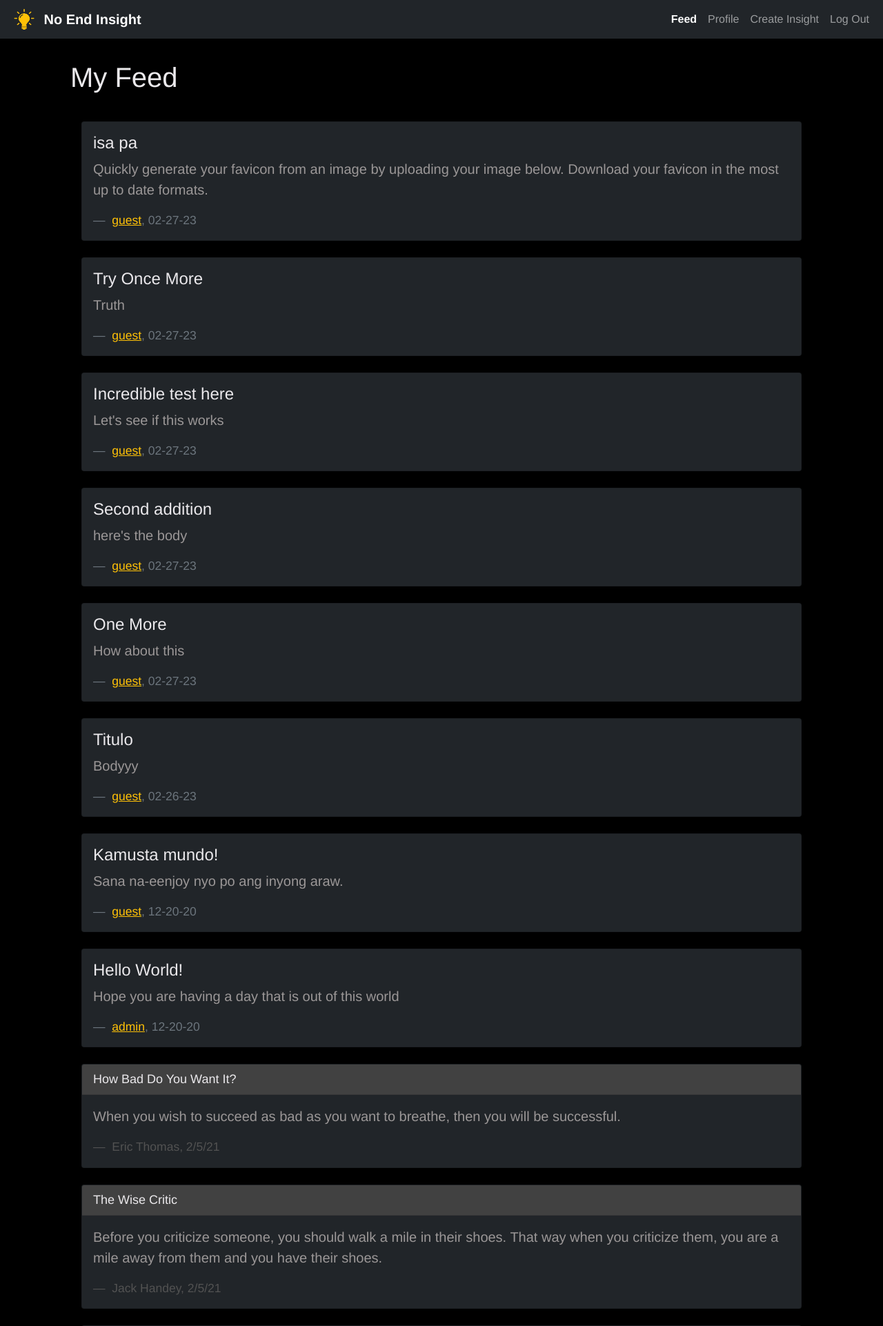
After one commit to brighamandersen/no-end-insight, a Flask app: page /feed in a window 1280 px wide. The commit adds this page. Shown: the top 1922 px of the page at 69% size. Run offline with Flask 2, Linux system fonts and the light colour scheme; data comes from the database, SQL or seed files in the repository; both versions use the stored data as it was after the commit.

Commit message:
First push since switching to legit no end insight ui

```diff
--- a/app.py
+++ b/app.py
@@ -1,11 +1,14 @@
 import os
-from flask import Flask, render_template, request, abort, url_for, redirect
+from flask import Flask, session, flash, render_template, request, abort, url_for, redirect
 from flask_sqlalchemy import SQLAlchemy
 from datetime import datetime
+from dotenv import load_dotenv
 
+load_dotenv()
 
 app = Flask(__name__)
 
+app.secret_key = os.environ.get('SECRET_KEY')
 app.config["SQLALCHEMY_TRACK_MODIFICATIONS"] = False
 app.config['SQLALCHEMY_DATABASE_URI'] = 'sqlite:///' + os.path.join(os.path.abspath(os.path.dirname(__file__)), 'app.db')
 
@@ -30,11 +33,30 @@ class Insight(db.Model):
 
 HARD_CODED_CURR_USER = User.query.get(2)  # guest
 
-
+# Login Page
 @app.route("/")
 def index():
-    all_insights = Insight.query.all()
-    return render_template("index.html", insights=all_insights)
+    return render_template("index.html")
+
+
+# Login Function
+@app.route("/login", methods=['POST'])
+def login():
+    username = request.form['username']
+    password = request.form['password']
+    user = User.query.filter_by(username=username, password=password).first()
+    print(user.username)
+    if user:
+        session['user_id'] = user.id  # store user's ID in the session
+        return redirect(url_for('feed'))
+    else:
+        flash('Invalid username or password', 'error')
+
+
+@app.route("/feed")
+def feed():
+    all_insights = Insight.query.order_by(Insight.date.desc()).all()
+    return render_template("feed.html", insights=all_insights)
 
 
 @app.route("/author")
@@ -50,21 +72,24 @@ def profile(username=None):
         return render_template("profile.html", user=user)
 
 
+# Create Page
 @app.route("/create")
 def create():
     return render_template("create.html")
 
+
+# Share Function
 @app.route("/share", methods=['POST'])
 def share():
-    title = request.form["title"]
-    body = request.form["body"]
+    title = request.form["insight-title"]
+    body = request.form["insight-body"]
     author = HARD_CODED_CURR_USER
     if title and body and author:
         insight = Insight(title=title, body=body, author_id=author.id)
         db.session.add(insight)
         db.session.commit()
     # Go back to home screen
-    return redirect(url_for("index"))
+    return redirect(url_for("feed"))
 
 
 if __name__ == "__main__":
--- a/static/styles.css
+++ b/static/styles.css
@@ -1,14 +1,21 @@
-html {
-  font-family: Arial, Helvetica, Sans-Serif;
+/* Color Scheme */
+:root {
+  --platinum: #ebe9ec;
+  /* Yellow is --bs-warning bootstrap warning color */
 }
 
-#content {
-  padding: 1rem;
+html,
+body {
+  font-family: Helvetica, Arial, sans-serif;
+  background: black;
+  color: var(--platinum);
 }
 
-.author-date {
-  color: gray;
-  padding-left: 10px;
+input,
+textarea {
+  border: none;
+  padding: 1rem;
+  width: 100%;
 }
 
 nav > ul {
@@ -22,3 +29,51 @@ nav > ul {
 nav li {
   padding: 1rem;
 }
+
+a {
+  color: var(--bs-warning);
+}
+
+.navbar-brand {
+  padding: 0;
+  font-weight: bold;
+}
+
+.active {
+  font-weight: bold;
+}
+
+.content {
+  padding: 2rem;
+  min-height: 85vh;
+  padding-bottom: 2.5rem;
+}
+
+/* Partially override 'btn-warning' Bootstrap */
+.btn-warning {
+  letter-spacing: 1px;
+  font-size: large;
+  font-weight: bold;
+  letter-spacing: 2px;
+}
+
+.sub-header,
+.card-text,
+.card-header-tag,
+.name-footer {
+  color: #9b9797;
+}
+
+.card-header {
+  background-color: #414141;
+  color: var(--yellow);
+  font-size: large;
+}
+
+.card-body-tag {
+  color: #525252;
+}
+
+.card-input {
+  background-color: #414141;
+}
--- /dev/null
+++ b/templates/feed.html
@@ -0,0 +1,102 @@
+{% extends "layout.html" %} {% block nav_items %}
+<a class="nav-link active" href="{{ url_for('feed') }}">Feed</a>
+<a class="nav-link" href="{{ url_for('profile') }}">Profile</a>
+<a class="nav-link" href="{{ url_for('create') }}"> Create Insight </a>
+<a class="nav-link" href="{{ url_for('index') }}">Log Out</a>
+{% endblock %} {% block content %}
+<main class="content container feed-page">
+  <h1>My Feed</h1>
+  <section class="pt-2">
+    {% for insight in insights %}
+    <div class="card bg-dark m-3 my-4">
+      <div class="card-body">
+        <h4 class="card-title">{{ insight.title }}</h4>
+        <blockquote class="blockquote mb-0">
+          <p class="card-text">{{ insight.body }}</p>
+          <footer class="blockquote-footer pt-3">
+            <a href="{{ url_for('profile',username=insight.author.username) }}"
+              >{{ insight.author.username }}</a
+            >, {{ insight.date.strftime("%m-%d-%y") }}
+          </footer>
+        </blockquote>
+      </div>
+    </div>
+    {% endfor %}
+    <div class="card bg-dark m-3 my-4">
+      <div class="card-header">How Bad Do You Want It?</div>
+      <div class="card-body">
+        <blockquote class="blockquote mb-0">
+          <p class="card-text">
+            When you wish to succeed as bad as you want to breathe, then you
+            will be successful.
+          </p>
+          <footer class="blockquote-footer card-body-tag pt-3">
+            Eric Thomas, 2/5/21
+          </footer>
+        </blockquote>
+      </div>
+    </div>
+    <div class="card bg-dark m-3 my-4">
+      <div class="card-header">The Wise Critic</div>
+      <div class="card-body">
+        <blockquote class="blockquote mb-0">
+          <p class="card-text">
+            Before you criticize someone, you should walk a mile in their shoes.
+            That way when you criticize them, you are a mile away from them and
+            you have their shoes.
+          </p>
+          <footer class="blockquote-footer card-body-tag pt-3">
+            Jack Handey, 2/5/21
+          </footer>
+        </blockquote>
+      </div>
+    </div>
+    <div class="card bg-dark m-3 my-4">
+      <div class="card-header">Transcend Yourself</div>
+      <div class="card-body">
+        <blockquote class="blockquote mb-0">
+          <p class="card-text">
+            'Could I be as good as person X?' That's not the right question. The
+            right question is: 'Could you be slightly better tomorrow than your
+            currently flawed self?' The answer to that is: if you have the
+            humility to set the bar properly low, then you can be better
+            tomorrow than you are today.
+          </p>
+          <footer class="blockquote-footer card-body-tag pt-3">
+            Jordan Peterson, 2/4/21
+          </footer>
+        </blockquote>
+      </div>
+    </div>
+    <div class="card bg-dark m-3 my-4">
+      <div class="card-header">Fake It Till You Make It</div>
+      <div class="card-body">
+        <blockquote class="blockquote mb-0">
+          <p class="card-text">
+            He who says he can and he who says he can't are both usually right.
+          </p>
+          <footer class="blockquote-footer card-body-tag pt-3">
+            Confucius, 2/3/21
+          </footer>
+        </blockquote>
+      </div>
+    </div>
+    <div class="card bg-dark m-3 my-4">
+      <div class="card-header">Failure -- Why I Succeed</div>
+      <div class="card-body">
+        <blockquote class="blockquote mb-0">
+          <p class="card-text">
+            I’ve missed more than 9,000 shots in my career. I’ve lost almost 300
+            games. Twenty-six times I’ve been trusted to take the game-winning
+            shot and missed. I’ve failed over and over and over again in my
+            life. And that is why I succeed.
+          </p>
+          <footer class="blockquote-footer card-body-tag pt-3">
+            Michael Jordan, 2/3/21
+          </footer>
+        </blockquote>
+      </div>
+    </div>
+  </section>
+</main>
+{% endblock %}
--- a/templates/layout.html
+++ b/templates/layout.html
@@ -4,20 +4,81 @@
     <meta charset="UTF-8" />
     <meta name="viewport" content="width=device-width, initial-scale=1.0" />
     <link
+      rel="shortcut icon"
+      href="{{ url_for('static', filename='favicon.ico') }}"
+    />
+    <!-- Bootstrap CSS -->
+    <link
+      href="https://cdn.jsdelivr.net/npm/bootstrap@5.0.0-beta1/dist/css/bootstrap.min.css"
+      rel="stylesheet"
+      integrity="sha384-giJF6kkoqNQ00vy+HMDP7azOuL0xtbfIcaT9wjKHr8RbDVddVHyTfAAsrekwKmP1"
+      crossorigin="anonymous"
+    />
+    <!-- Bootstrap JS -->
+    <script
+      src="https://cdn.jsdelivr.net/npm/bootstrap@5.0.0-beta1/dist/js/bootstrap.bundle.min.js"
+      integrity="sha384-ygbV9kiqUc6oa4msXn9868pTtWMgiQaeYH7/t7LECLbyPA2x65Kgf80OJFdroafW"
+      crossorigin="anonymous"
+    ></script>
+    <link
       rel="stylesheet"
       href="{{ url_for('static', filename='styles.css') }}"
     />
+    {% block page_css %} {% endblock %}
     <title>No End Insight</title>
   </head>
   <body>
-    <nav>
-      <ul>
-        <li><a href="/">Feed</a></li>
-        <li><a href="/create">Create Insight</a></li>
-        <li><a href="/author">Profile</a></li>
-      </ul>
+    <!-- Navbar -->
+    <nav class="navbar navbar-expand-lg navbar-dark bg-dark">
+      <div class="container-fluid">
+        <a class="navbar-brand mb-0" href="{{ url_for('feed') }}">
+          <img
+            src="{{ url_for('static', filename='lightbulb.webp') }}"
+            width="30"
+            height="30"
+            class="d-inline-block align-top mx-2"
+          />
+          No End Insight</a
+        >
+        <button
+          class="navbar-toggler"
+          type="button"
+          data-bs-toggle="collapse"
+          data-bs-target="#navbarNavAltMarkup"
+          aria-controls="navbarNavAltMarkup"
+          aria-expanded="false"
+          aria-label="Toggle navigation"
+        >
+          <span class="navbar-toggler-icon"></span>
+        </button>
+        <div
+          class="collapse navbar-collapse justify-content-end"
+          id="navbarNavAltMarkup"
+        >
+          <div class="navbar-nav navbar-right">
+            {% block nav_items %} {% endblock %}
+          </div>
+        </div>
+      </div>
     </nav>
-    <div id="content">{% block content %} {% endblock %}</div>
+    {% block content %} {% endblock %}
+    <!-- Footer -->
+    <div class="container-fluid bg-dark">
+      <div class="row justify-content-center align-items-center py-3">
+        <div class="col d-flex justify-content-center">
+          <span class="name-footer">No End Insight</span>
+        </div>
+        <div class="col d-flex justify-content-center">
+          <a
+            class="btn btn-outline-light float-right"
+            href="https://github.com/brighamband/flask-no-end-insight"
+            target="_blank"
+          >
+            See Source Code
+          </a>
+        </div>
+      </div>
+    </div>
     {% block scripts %} {% endblock %}
   </body>
 </html>
```
Also changed, not shown: requirements.txt (added, +18 -0 lines), static/create.js (deleted, +0 -14 lines), templates/create.html (+41 -15 lines), templates/index.html (+37 -14 lines), templates/profile.html (+33 -11 lines), app.db, static/favicon.ico (added), static/lightbulb.webp (added), 1 other file.
